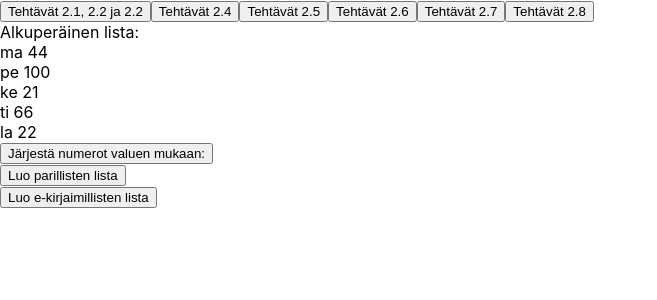
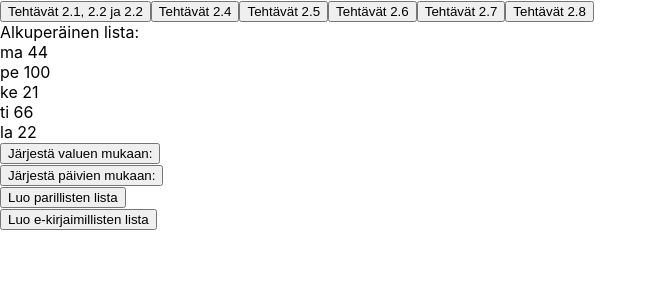
Before and after one commit to AmonSilvio/kurssitehtavia, a React (Create React App) app: page / in a window 1280 px wide. Both pictures are taken after a click on the button "Tehtävät 2.8". Shown: the top 300 px of the page, without its empty margins (0-657 px from the left). Built offline with nearby package versions, Linux system fonts and the light colour scheme.

Commit message:
Päivitetty1

```diff
--- a/src/task2_8.js
+++ b/src/task2_8.js
@@ -3,13 +3,21 @@ import React, {useState} from "react";
 
 function Task8() {
 
-  const [list1, setlist1] = useState([{day: "ma", num: 44}, {day: "pe", num: 100}, {day: "ke", num: 21}, {day: "ti", num: 66}, {day: "la", num : 22}])
+  const [list1, setlist1] = useState([{day: "ma", num: 44, order: 1}, {day: "pe", num: 100, order: 5}, {day: "ke", num: 21, order: 3}, {day: "ti", num: 66, order: 2}, {day: "la", num : 22, order: 6}])
   const [list2, setlista2] = useState([])
 
     const organizeValues = () => {
         let kopio = [].concat(list1)
         kopio = kopio.sort(function(a, b){
             return a.num-b.num
+        })
+        setlista2([...kopio])
+    }
+
+    const organizeDays = () => {
+        let kopio = [].concat(list1)
+        kopio = kopio.sort(function(a, b){
+            return a.order-b.order
         })
         setlista2([...kopio])
     }
@@ -40,7 +48,8 @@ function Task8() {
     return (<div>
             Alkuperäinen lista:
               {list1.map(item=><div>{item.day} {item.num}</div>)}
-              <button onClick = {organizeValues}>Järjestä numerot valuen mukaan:</button><br></br>
+            <button onClick = {organizeValues}>Järjestä valuen mukaan:</button><br></br>
+            <button onClick = {organizeDays}>Järjestä päivien mukaan:</button><br></br>
             <button onClick = {organizePairs}>Luo parillisten lista</button><br></br>
             <button onClick = {organizeE}>Luo e-kirjaimillisten lista</button><br></br>
             {list2.map(item=><div>{item.day} {item.num}</div>)}
```
